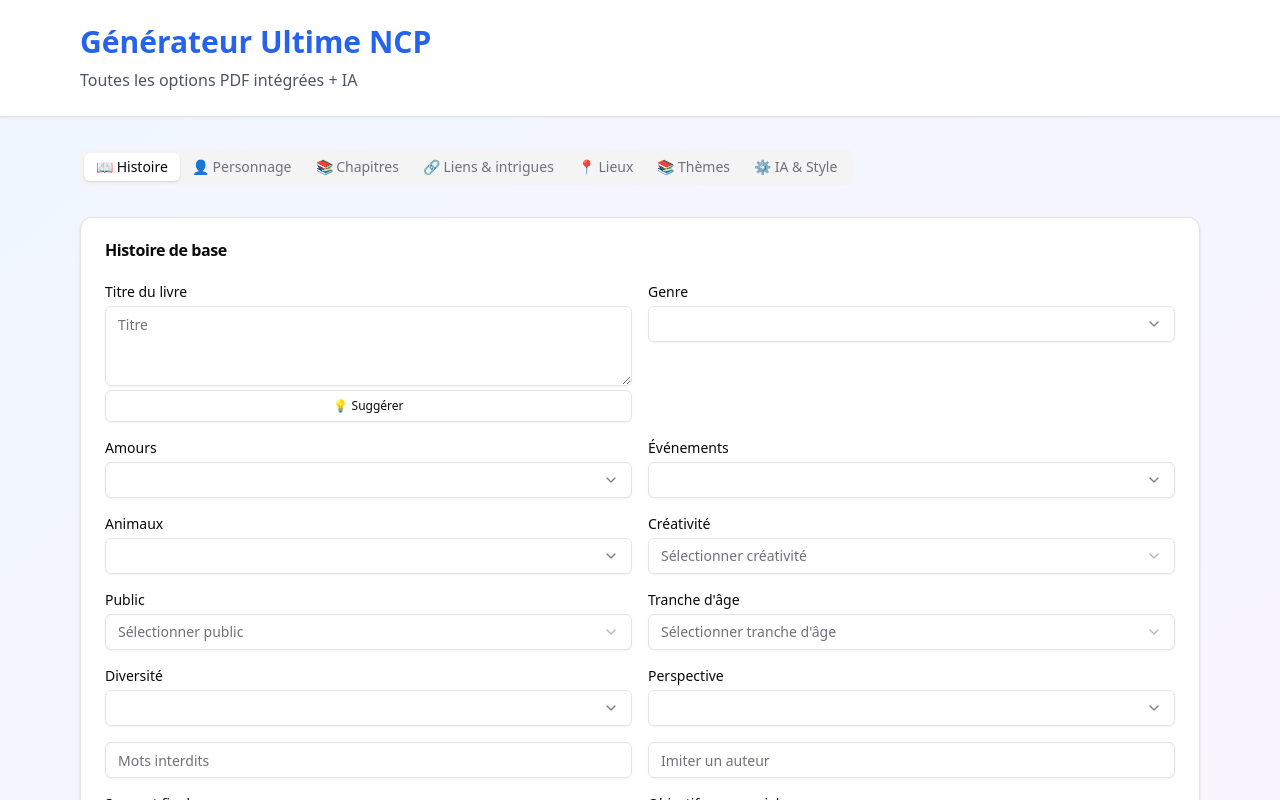
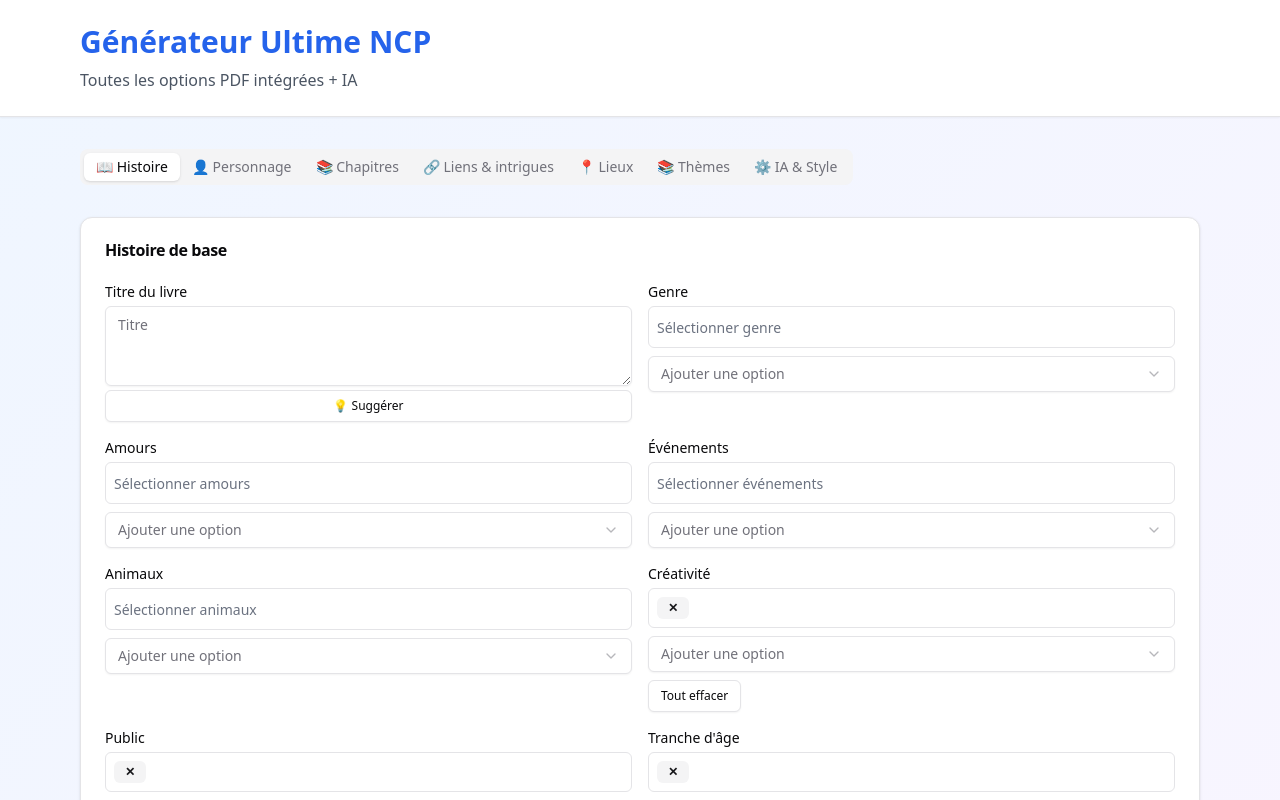
Before and after one commit to LoRanS-369/story-ncp-generator, a Next.js app: page /story-generator in a window 1280 px wide. Shown: the top 800 px of the page. Built offline with nearby package versions, Linux system fonts and the light colour scheme.

Commit message:
Update page.tsx  Claude 33

```diff
--- a/src/app/story-generator/page.tsx
+++ b/src/app/story-generator/page.tsx
@@ -11,36 +11,113 @@ import { Select, SelectContent, SelectItem, SelectTrigger, SelectValue } from '@
 import { Badge } from '@/components/ui/badge';
 import { Tabs, TabsContent, TabsList, TabsTrigger } from '@/components/ui/tabs';
 
-/* ---------- Helper : SelectMulti (texte toujours visible) ---------- */
-const SelectMulti = ({ label, value, onChange, options }: any) => {
-  const displayText = Array.isArray(value) && value.length > 0
-    ? value.join(', ')
-    : (value || '');
+/* ---------- Helper : SelectMulti (VERSION SIMPLIFIÉE) ---------- */
+const SelectMulti = ({ label, value, onChange, options }) => {
+  // Normaliser la valeur : toujours traiter comme un tableau
+  const currentValues = Array.isArray(value) ? value : (value ? [value] : []);
 
-  const handleSelect = (v: string) => {
-    const arr = v ? v.split(',').filter(Boolean) : [];
-    onChange(arr.length === 1 ? arr[0] : arr);
+  // Texte d'affichage
+  const displayText = currentValues.length > 0
+    ? currentValues.join(', ')
+    : `Sélectionner ${label.toLowerCase()}`;
+
+  const handleSelect = (selectedValue) => {
+    if (!selectedValue) return;
+
+    const isSelected = currentValues.includes(selectedValue);
+    let newValues;
+
+    if (isSelected) {
+      // Retirer la valeur
+      newValues = currentValues.filter(v => v !== selectedValue);
+    } else {
+      // Ajouter la valeur
+      newValues = [...currentValues, selectedValue];
+    }
+
+    // Appeler onChange avec le bon format
+    onChange(newValues);
+  };
+
+  const clearAll = () => {
+    onChange([]);
   };
 
   return (
     <div>
       <label className="block text-sm font-medium mb-1">{label}</label>
-      <Select value={displayText} onValueChange={handleSelect}>
+
+      {/* Affichage des valeurs sélectionnées */}
+      <div className="min-h-[40px] p-2 border rounded-md bg-white dark:bg-gray-800 mb-2">
+        {currentValues.length > 0 ? (
+          <div className="flex flex-wrap gap-1">
+            {currentValues.map((item, index) => (
+              <Badge
+                key={index}
+                variant="secondary"
+                className="text-xs cursor-pointer hover:bg-red-100"
+                onClick={() => handleSelect(item)}
+              >
+                {item} ✕
+              </Badge>
+            ))}
+          </div>
+        ) : (
+          <span className="text-gray-500 text-sm">{displayText}</span>
+        )}
+      </div>
+
+      {/* Menu déroulant pour ajouter des options */}
+      <Select value="" onValueChange={handleSelect}>
         <SelectTrigger className="text-black bg-white dark:text-white dark:bg-gray-800">
-          <SelectValue placeholder={`Sélectionner ${label.toLowerCase()}`}>
-            {displayText || `Sélectionner ${label.toLowerCase()}`}
-          </SelectValue>
+          <SelectValue placeholder="Ajouter une option" />
         </SelectTrigger>
         <SelectContent className="text-black bg-white dark:text-white dark:bg-gray-800">
-          {options.map((o: string) => (
-            <SelectItem key={o} value={o}>
-              {o}
+          {options.map((option) => (
+            <SelectItem key={option} value={option}>
+              <div className="flex items-center gap-2">
+                {currentValues.includes(option) && (
+                  <span className="text-blue-600">✓</span>
+                )}
+                {option}
+              </div>
             </SelectItem>
           ))}
         </SelectContent>
       </Select>
+
+      {/* Bouton pour tout effacer */}
+      {currentValues.length > 0 && (
+        <Button
+          onClick={clearAll}
+          size="sm"
+          variant="outline"
+          className="mt-2"
+        >
+          Tout effacer
+        </Button>
+      )}
     </div>
   );
+};
+
+/* ---------- FONCTION UTILITAIRE CORRIGÉE ---------- */
+const handleMulti = (setter, key) => (values) => {
+  // Normaliser les valeurs reçues
+  const normalizedValues = Array.isArray(values) ? values : (values ? [values] : []);
+
+  setter((prev) => ({
+    ...prev,
+    [key]: normalizedValues
+  }));
+};
+
+// Alternative plus simple si vous voulez gérer directement dans les composants
+const handleSimpleMulti = (setter, key) => (values) => {
+  setter((prev) => ({
+    ...prev,
+    [key]: values
+  }));
 };
 
 /* ---------- Helper : TextWithSuggestion ---------- */
```
